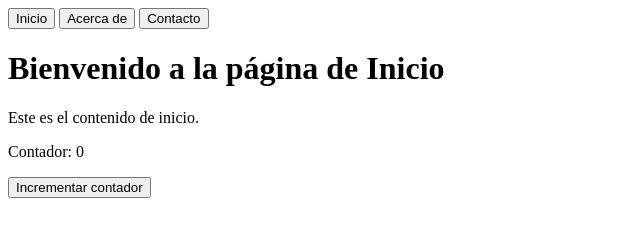
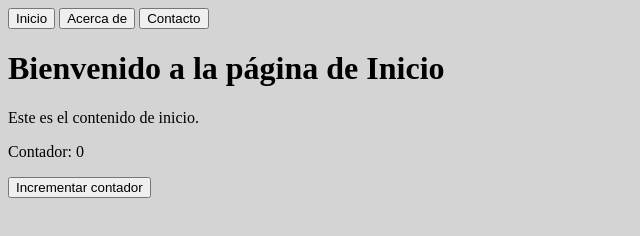
Before and after one commit to MarcoApunto/desarrolloWeb, a plain HTML site: page Teoría/PSA/index.html in a window 1280 px wide. Shown: the whole page, without its empty margins (0-640 px from the left). Drawn offline with Linux system fonts and the light colour scheme; files that its build step writes are made by us from their sources.

Commit message:
files reated

```diff
--- a/JavaScript/ejercicios-quiz/styles/styles.css
+++ b/JavaScript/ejercicios-quiz/styles/styles.css
@@ -0,0 +1,3 @@
+body {
+	background: #d4d4d4;
+}
```
Also changed, not shown: JavaScript/ejercicios-quiz/index.html (+2 -0 lines), JavaScript/ejercicios-quiz/js/main.js (added), JavaScript/ejercicios-quiz/src/question.html (deleted), JavaScript/ejercicios-quiz/src/results.html (deleted).
